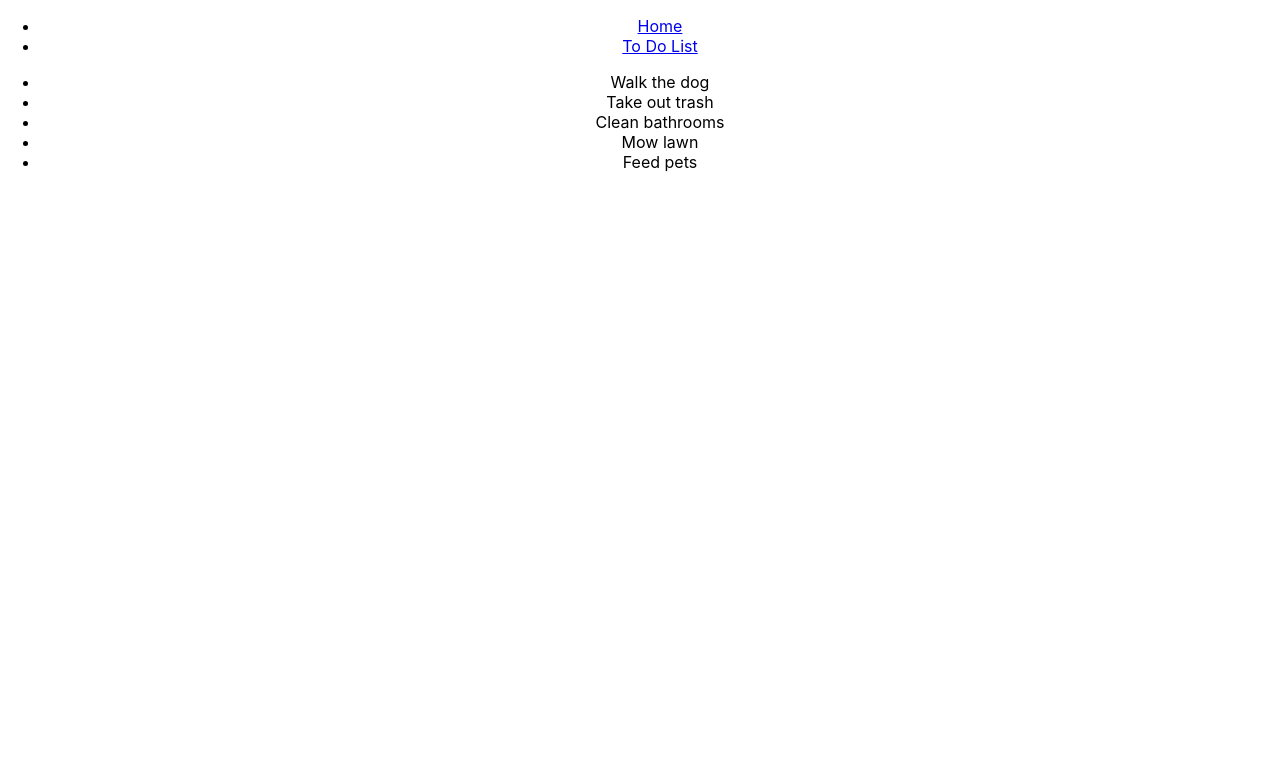
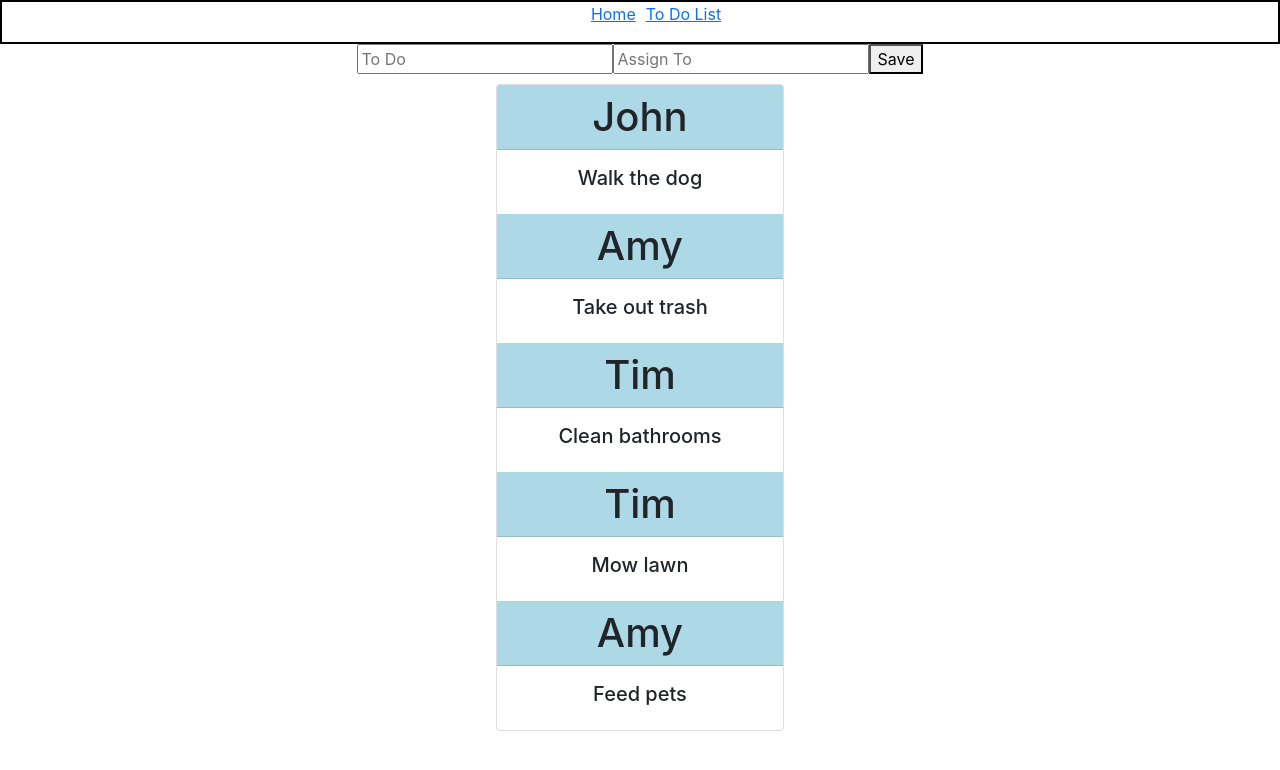
Before and after one commit to JSchnoebe/To-Do-List, a React (Create React App) app: page /toDos in a window 1280 px wide. Shown: the top 770 px of the page. Built offline with nearby package versions, Linux system fonts and the light colour scheme.

Commit message:
added a form and cards

```diff
--- a/package.json
+++ b/package.json
@@ -6,7 +6,9 @@
     "@testing-library/jest-dom": "^5.15.1",
     "@testing-library/react": "^11.2.7",
     "@testing-library/user-event": "^12.8.3",
+    "bootstrap": "^5.1.3",
     "react": "^17.0.2",
+    "react-bootstrap": "^2.0.2",
     "react-dom": "^17.0.2",
     "react-router-dom": "^5.3.0",
     "react-scripts": "4.0.3",
--- a/src/App.css
+++ b/src/App.css
@@ -36,3 +36,23 @@
     transform: rotate(360deg);
   }
 }
+
+nav {
+  border: solid black 2px;
+}
+
+ul li{
+  list-style-type: none;
+  margin: 0;
+  padding: 5px;
+  display: inline;
+}
+
+.todo {
+  margin: 10px;
+  display: inline-block;
+}
+
+.todo h1 {
+  background-color: lightblue;
+}
--- a/src/App.js
+++ b/src/App.js
@@ -3,6 +3,8 @@ import './App.css';
 import { Switch, Route, Link } from 'react-router-dom';
 import Home from './Components/Home';
 import ToDos from './Components/ToDos';
+import ToDosForm from './Components/ToDosForm'
+import { useState } from 'react';
 
 const data = [
   { name: 'Walk the dog', assignee: 'John', dueDate: '1/15/22', difficulty: 2, isComplete: false},
@@ -11,8 +13,25 @@ const data = [
   { name: 'Mow lawn', assignee: 'Tim', dueDate: '1/11/22', difficulty: 5, isComplete: true},
   { name: 'Feed pets', assignee: 'Amy', dueDate: '1/14/22', difficulty: 1, isComplete: false}
 ]
+let nextId = 10;
 
 function App() {
+  const [toDoItems, setToDoItems] = useState(data);
+
+  function handleSave(formData) {
+    const newToDoItem = {
+      ...formData,
+      id: nextId++,
+    };
+
+    const newToDoItems = [
+      ...toDoItems,
+      newToDoItem,
+    ];
+
+    setToDoItems(newToDoItems);
+  }
+
   return (
     <div className="App">
       <nav>
@@ -30,6 +49,7 @@ function App() {
       <Home />
       </Route>
       <Route path="/toDos">
+        <ToDosForm onSave={handleSave} />
       <ToDos toDos={data} />
       </Route>
       </Switch>
--- a/src/Components/ToDos.js
+++ b/src/Components/ToDos.js
@@ -1,4 +1,5 @@
 import React from "react";
+import { Card } from 'react-bootstrap';
 
 class ToDosClassComponent extends React.Component{
   render(){
@@ -16,18 +17,25 @@ class ToDosClassComponent extends React.Component{
 
 // export default ToDosClassComponent;
 
+
+
 function ToDos(props) {
 
   const { toDos } = props;
 
   return(
-    <ul>
-      {toDos.map(toDo =>(
-        <li key={toDo.id}>{toDo.name}</li>
-      ))}
-
-    </ul>
-  )
-}
+    <div class="todo">
+    <Card style={{ width: '18rem' }}>
+    {toDos.map(toDo =>(
+    <>
+    <Card.Header as="h1">{toDo.assignee}{toDo.isDone}</Card.Header>
+    <Card.Body>
+        <Card.Title>{toDo.name}</Card.Title>
+      </Card.Body>
+    </>
+    ))}
+  </Card>
+  </div>
+    )}
 
 export default ToDos;
--- /dev/null
+++ b/src/Components/ToDosForm.js
@@ -0,0 +1,30 @@
+function ToDosForm(props) {
+  const { onSave } = props;
+
+  function handleSubmit(e) {
+    e.preventDefault();
+
+    const form = e.target;
+    const { name } = form.elements;
+
+    const formData = {
+      name: name.value,
+    };
+
+    onSave(formData);
+
+    e.target.reset();
+    e.target.elements.name.focus();
+  }
+
+
+  return (
+    <form onSubmit={handleSubmit}>
+      <input type="text" name="name" placeholder="To Do" />
+      <input type="text" name="assignee" placeholder="Assign To" />
+      <button type="submit">Save</button>
+    </form>
+  )
+}
+
+export default ToDosForm;
--- a/src/index.js
+++ b/src/index.js
@@ -1,4 +1,5 @@
 import React from 'react';
+import 'bootstrap/dist/css/bootstrap.min.css';
 import ReactDOM from 'react-dom';
 import './index.css';
 import App from './App';
```
Also changed, not shown: 1 other file (tests, documents, lock files or other folders).
